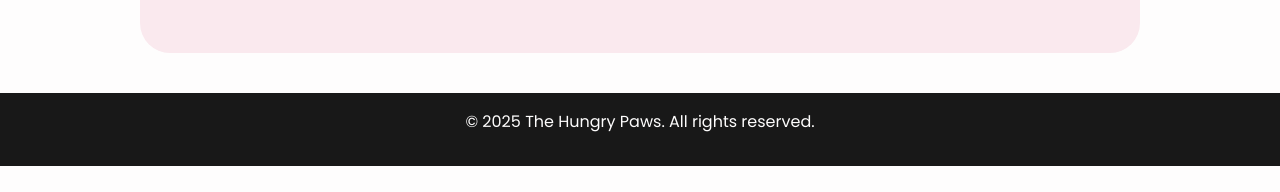
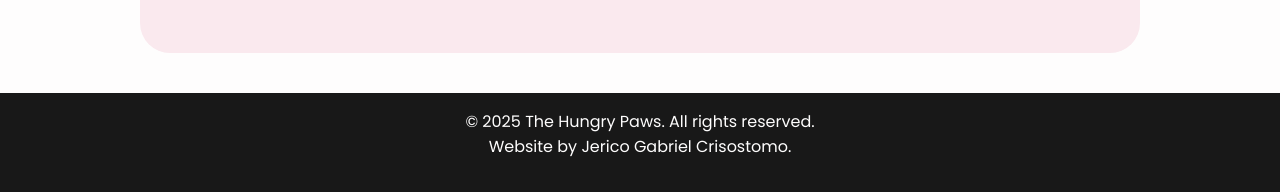
Before and after one commit to jerico-de/hungry-paws-website, a plain HTML site: page index.html in a window 1280 px wide. Shown: the part 3119-3311 px from the top of the page. Before the commit the page ends 3285 px from the top, so only its background shows below. Drawn offline with nearby package versions, Linux system fonts and the light colour scheme.

Commit message:
updated footer.

```diff
--- a/index.html
+++ b/index.html
@@ -213,7 +213,9 @@
 
   <!-- Footer -->
   <footer>
-    <p>&copy; 2025 The Hungry Paws. All rights reserved.</p>
+    <p>&copy; 2025 The Hungry Paws. All rights reserved.
+      <br> Website by Jerico Gabriel Crisostomo.
+    </p>
   </footer>
 
   <script src="https://cdn.jsdelivr.net/npm/bootstrap@5.3.3/dist/js/bootstrap.bundle.min.js"></script>
```
